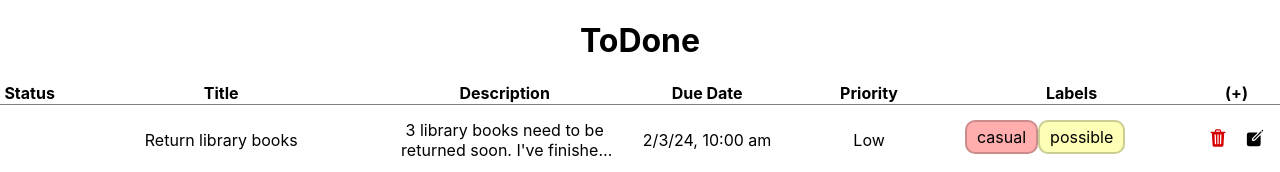
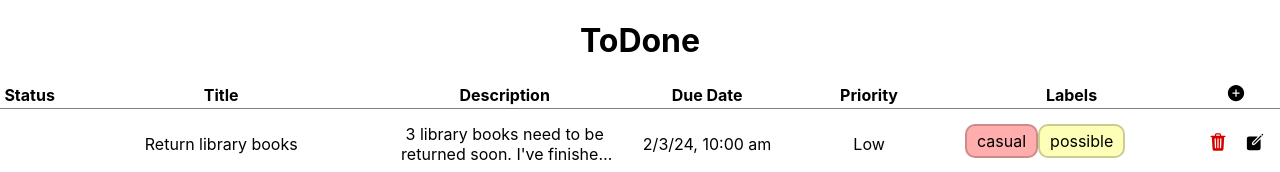
Before and after one commit to brit12345/ReactTaskList, a React (Create React App) app in the folder task-list/: page / in a window 1280 px wide. Shown: the top 172 px of the page. Built offline with nearby package versions, Linux system fonts and the light colour scheme.

Commit message:
Add functionality to add button

```diff
--- a/task-list/src/App.css
+++ b/task-list/src/App.css
@@ -81,13 +81,13 @@ table td {
   display: flex;
   justify-content: space-between;
 }
-.buttons button {
+button {
   background: none;
   border: none;
   padding: 0;
   margin: 0;
 }
 
-.buttons button:hover {
+button:hover {
   cursor: pointer;
 }
--- /dev/null
+++ b/task-list/src/components/AddButton.tsx
@@ -0,0 +1,20 @@
+import { useContext } from "react";
+import { MyContext } from "./MyContext";
+import { pages } from "../data/pages";
+
+
+function AddButton(){
+  const { setCurrentPage, setDetailID } = useContext(MyContext);
+  function onClick(): void {
+    setCurrentPage(pages.edit);
+    setDetailID(null);
+  }
+
+  return (
+    <button onClick={onClick}>
+      <img src="add-circle.svg" alt="add task" style={{width: 20, height: 20}}/>
+    </button>
+  )
+}
+
+export default AddButton;
--- a/task-list/src/components/App.tsx
+++ b/task-list/src/components/App.tsx
@@ -17,7 +17,7 @@ function App() {
   }
   const [tasks, setTasks] = useState(tempTasks);
   const [currentPage, setCurrentPage] = useState(pages.table);
-  const [detailID, setDetailID] = useState(0);
+  const [detailID, setDetailID] = useState<number | null>(null);
 
   //saves the tasks after the component finishes updating
   useEffect(() => {
--- a/task-list/src/components/EditButton.tsx
+++ b/task-list/src/components/EditButton.tsx
@@ -3,7 +3,7 @@ import { MyContext } from "./MyContext";
 import { pages } from "../data/pages";
 
 function EditButton({ taskID } : { taskID: number }){
-  const { currentPage, setCurrentPage, setDetailID } = useContext(MyContext);
+  const { setCurrentPage, setDetailID } = useContext(MyContext);
 
   function onClick(e: MouseEvent<HTMLButtonElement>) {
     e.stopPropagation(); //Prevents table row from registering being clicked
--- a/task-list/src/components/MyContext.tsx
+++ b/task-list/src/components/MyContext.tsx
@@ -7,8 +7,8 @@ interface AppContextInterface {
   setTasks: Dispatch<SetStateAction<Task[]>>;
   currentPage: string;
   setCurrentPage: React.Dispatch<React.SetStateAction<string>>;
-  detailID: number;
-  setDetailID: React.Dispatch<React.SetStateAction<number>>;
+  detailID: number | null;
+  setDetailID: React.Dispatch<React.SetStateAction<number | null>>;
 }
 
 export const MyContext = createContext<AppContextInterface>({
--- a/task-list/src/components/TableHeader.tsx
+++ b/task-list/src/components/TableHeader.tsx
@@ -1,3 +1,4 @@
+import AddButton from "./AddButton";
 
 function TableHeader(){
   return (
@@ -21,7 +22,7 @@ function TableHeader(){
         Labels
       </th>
       <th style={{width: "5%"}}>
-        (+)
+        <AddButton></AddButton>
       </th>
     </tr>
   );
```
Also changed, not shown: task-list/public/add-circle.svg (added).
